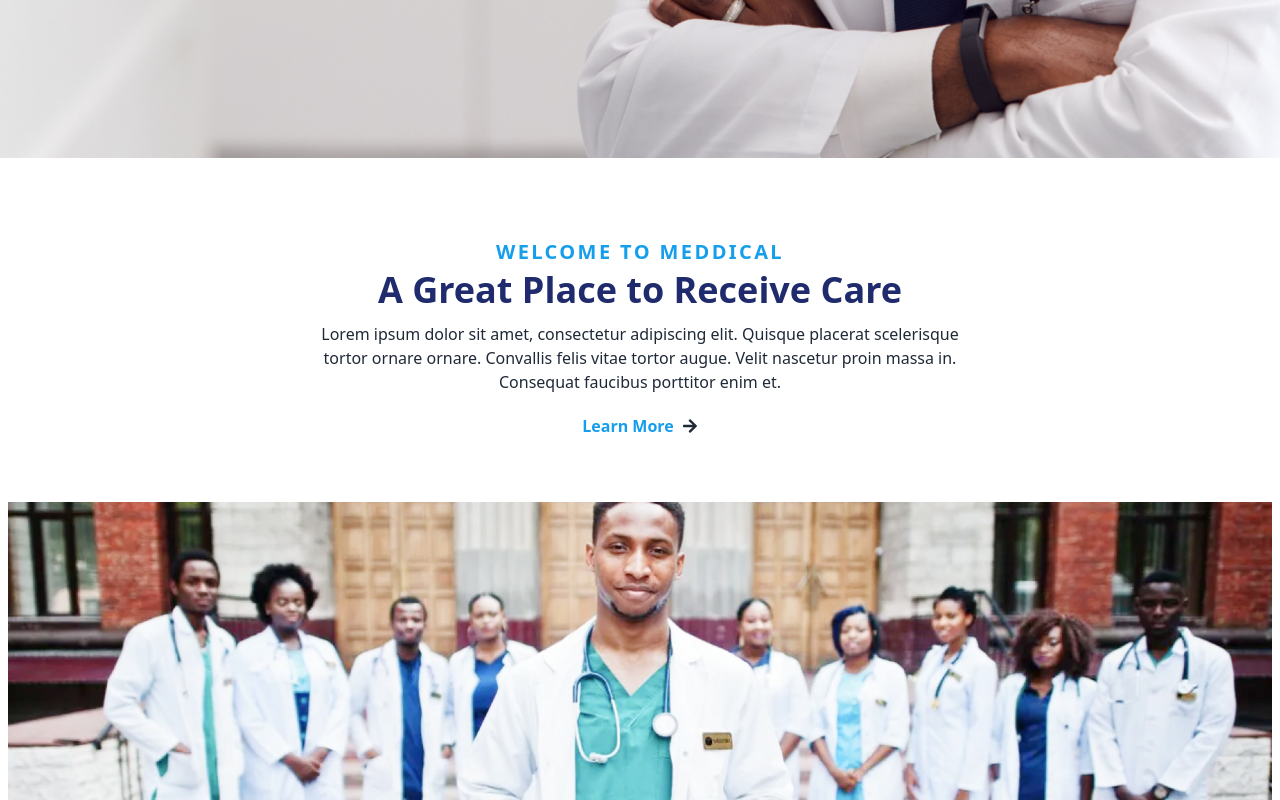
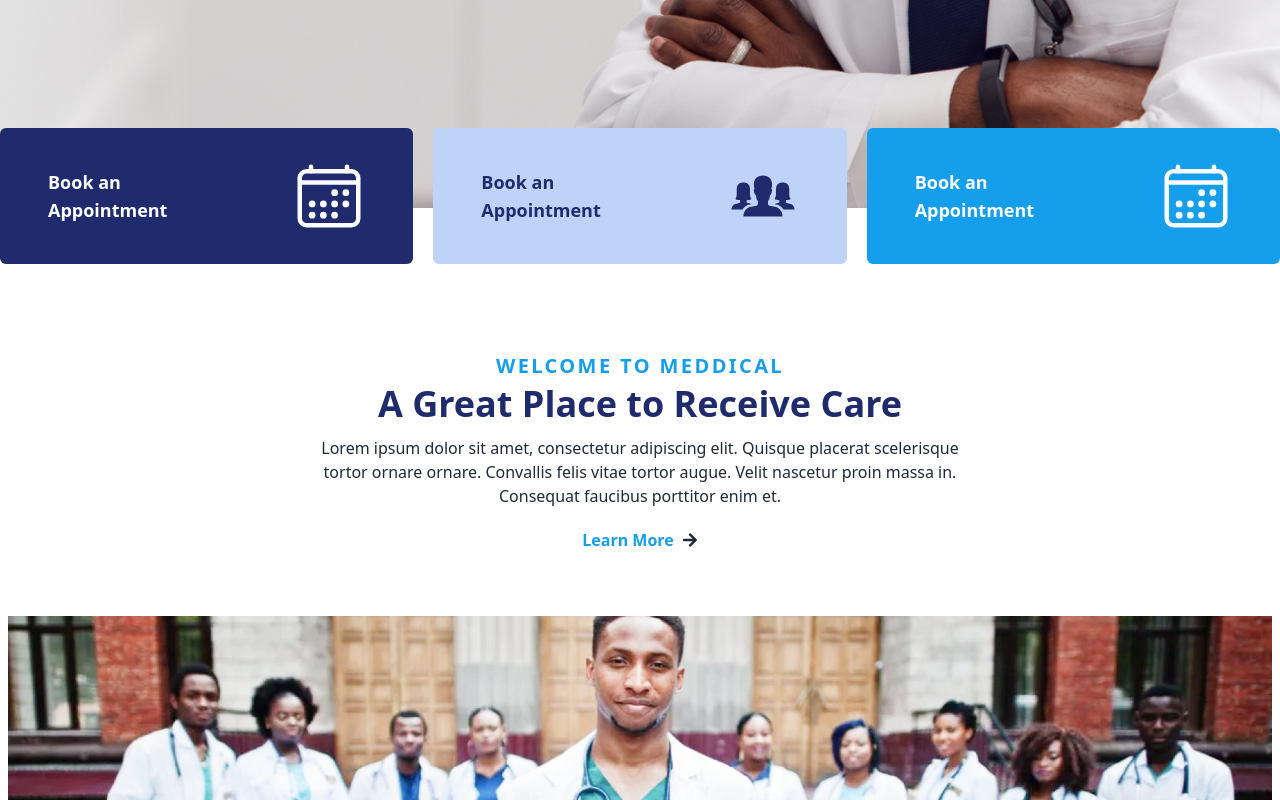
Before and after one commit to Bikash-Dev-Bk/softy-py-task, a React (Vite) app: page / in a window 1280 px wide. Shown: the part 760-1560 px from the top of the page. Built offline with nearby package versions, Linux system fonts and the light colour scheme.

Commit message:
appointment advertisement added in hero section

```diff
--- a/index.html
+++ b/index.html
@@ -4,7 +4,7 @@
     <meta charset="UTF-8" />
     <link rel="icon" type="image/svg+xml" href="/vite.svg" />
     <meta name="viewport" content="width=device-width, initial-scale=1.0" />
-    <title>Vite + React</title>
+    <title>MEDDICAL</title>
   </head>
   <body>
     <div id="root"></div>
--- a/src/components/Hero.jsx
+++ b/src/components/Hero.jsx
@@ -1,7 +1,10 @@
+import { IoIosPeople } from "react-icons/io";
+import { IoCalendarOutline } from "react-icons/io5";
+
 const Hero = () => {
   return (
-    <div className="bg-hero-bg bg-cover bg-center h-[450px] lg:h-[850px]">
-      <div className="lg:max-w-[1280px] mx-auto h-[450px] lg:h-[850px] flex flex-col justify-center items-center md:items-start px-3 md:px-5 lg:px-2">
+    <div className="bg-hero-bg bg-cover bg-center h-[450px] lg:h-[900px]">
+      <div className="lg:max-w-[1280px] mx-auto h-[450px] lg:h-[900px] flex flex-col justify-center items-center md:items-start px-3 md:px-5 lg:px-2">
         <p className="text-base lg:text-xl uppercase text-[#159EEC] font-bold tracking-[.12em]">
           Caring for Life
         </p>
@@ -14,6 +17,28 @@ const Hero = () => {
           </button>
         </div>
       </div>
+      <div className="hidden lg:block">
+        <div className=" lg:max-w-[1280px] mx-auto flex gap-5 justify-between items-center -mt-20 ">
+          <div className="flex gap-16 justify-between items-center bg-[#1F2B6C] text-[#FCFEFE] rounded-md px-12 py-8">
+            <p className="font-semibold text-lg">Book an Appointment</p>
+            <p>
+              <IoCalendarOutline className="text-7xl" />
+            </p>
+          </div>
+          <div className="flex gap-16 justify-between items-center bg-[#BFD2F8] text-[#1F2B6C] rounded-md px-12 py-8">
+            <p className="font-semibold text-lg">Book an Appointment</p>
+            <p>
+              <IoIosPeople className="text-7xl" />
+            </p>
+          </div>
+          <div className="flex gap-16 justify-between items-center bg-[#159EEC] text-[#FCFEFE] rounded-md px-12 py-8">
+            <p className="font-semibold text-lg">Book an Appointment</p>
+            <p>
+              <IoCalendarOutline className="text-7xl" />
+            </p>
+          </div>
+        </div>
+      </div>
     </div>
   );
 };
--- a/src/components/Welcome.jsx
+++ b/src/components/Welcome.jsx
@@ -3,7 +3,7 @@ import doctors from "../assets/images/Blackdoctors.png";
 
 const Welcome = () => {
   return (
-    <div className="lg:max-w-[1280px] mx-auto px-3 md:px-5 lg:px-2 py-20">
+    <div className="lg:max-w-[1280px] mx-auto px-3 md:px-5 lg:px-2 pt-12 pb-12 lg:pt-36 lg:pb-20 ">
       <div className="text-center">
         <p className="text-base lg:text-xl uppercase text-[#159EEC] font-bold tracking-[.12em]">
           Welcome to Meddical
```
